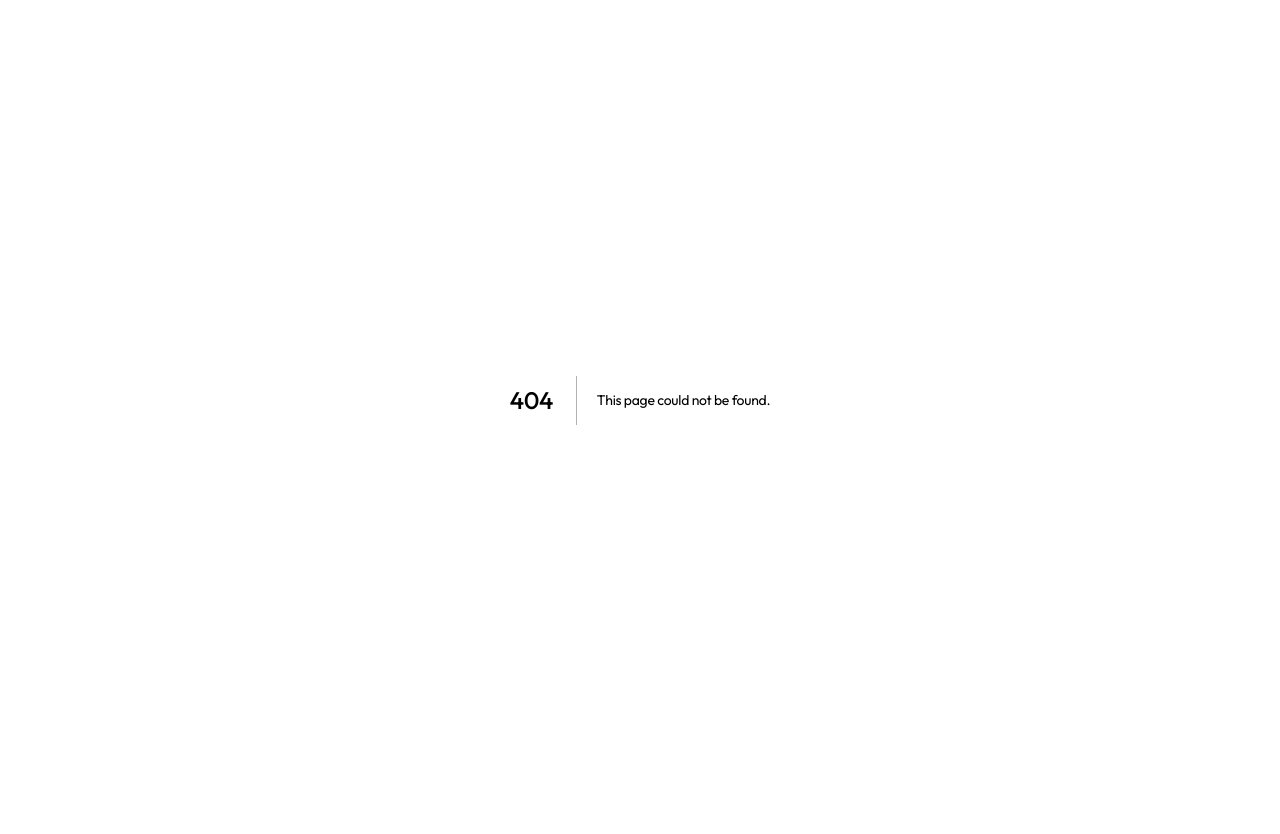
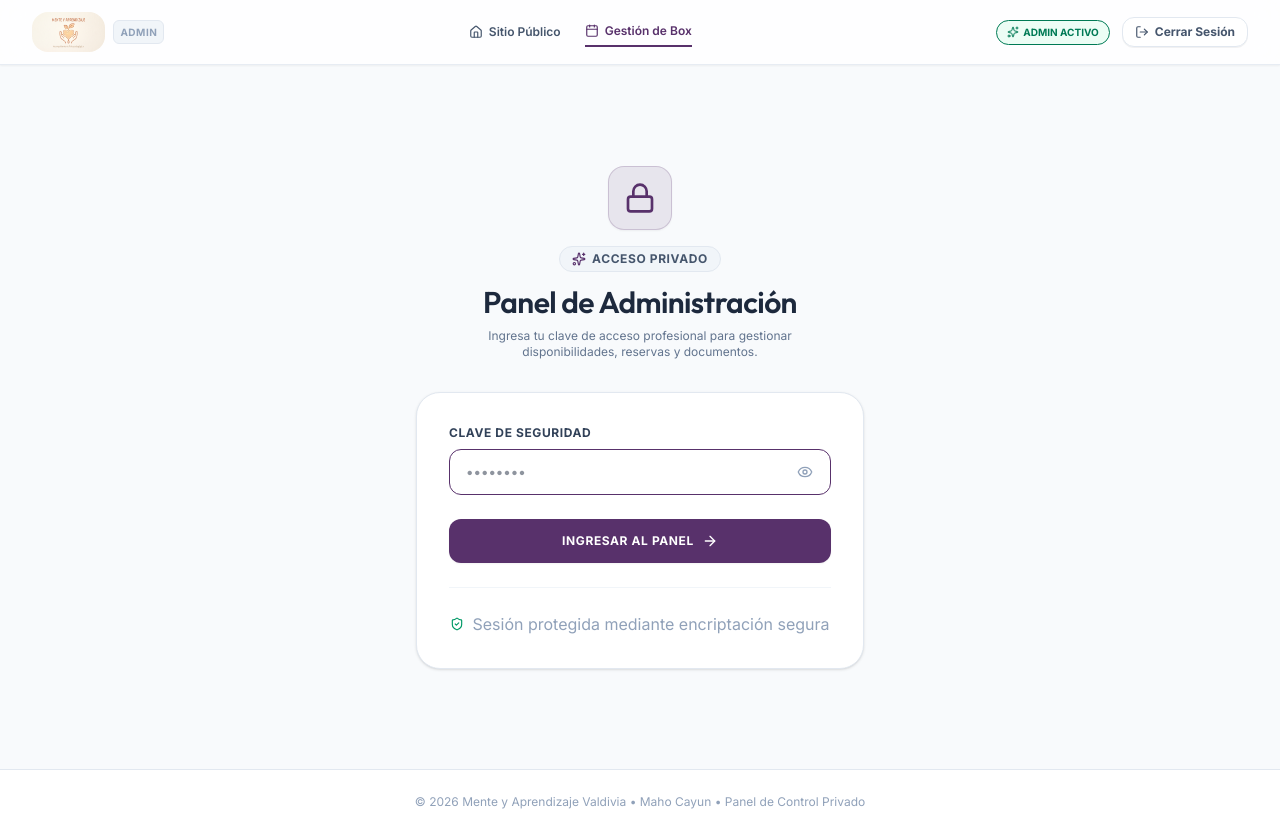
Before and after one commit to joacos/maho, a Next.js app: page /admin/login in a window 1280 px wide. Before the commit this address had no page. Before the commit the page ends 800 px from the top, so only its background shows below. Built offline with nearby package versions, Linux system fonts and the light colour scheme.

Commit message:
Add admin login, authentication middleware and logout feature

```diff
--- /dev/null
+++ b/src/app/admin/_components/LogoutButton.tsx
@@ -0,0 +1,35 @@
+"use client";
+
+import React, { useState } from "react";
+import { useRouter } from "next/navigation";
+import { LogOut } from "lucide-react";
+
+export default function LogoutButton() {
+  const [loading, setLoading] = useState(false);
+  const router = useRouter();
+
+  const handleLogout = async () => {
+    setLoading(true);
+    try {
+      await fetch("/api/admin/logout", { method: "POST" });
+      router.push("/admin/login");
+      router.refresh();
+    } catch {
+      // ignore error
+    } finally {
+      setLoading(false);
+    }
+  };
+
+  return (
+    <button
+      type="button"
+      onClick={handleLogout}
+      disabled={loading}
+      className="inline-flex items-center gap-1.5 px-3 py-1.5 rounded-xl border border-slate-200 bg-white hover:bg-slate-50 text-slate-600 font-sans font-bold text-xs shadow-2xs transition-all hover:text-rose-600 hover:border-rose-200"
+    >
+      <LogOut className="w-3.5 h-3.5" />
+      <span>{loading ? "Saliendo..." : "Cerrar Sesión"}</span>
+    </button>
+  );
+}
--- a/src/app/admin/layout.tsx
+++ b/src/app/admin/layout.tsx
@@ -1,6 +1,7 @@
 import React from "react";
 import Link from "next/link";
 import { Heart, LayoutDashboard, Calendar, Lock, Home, Sparkles } from "lucide-react";
+import LogoutButton from "./_components/LogoutButton";
 
 export const metadata = {
   title: "Admin - Mente y Aprendizaje Valdivia",
@@ -47,11 +48,12 @@ export default function AdminLayout({
               </Link>
             </nav>
 
-            <div className="flex items-center gap-2">
+            <div className="flex items-center gap-3">
               <span className="inline-flex items-center gap-1 px-2.5 py-1 rounded-full bg-emerald-50 text-emerald-700 font-sans font-bold text-[10px] uppercase border border-emerald-250">
                 <Sparkles className="w-3 h-3" />
                 <span>Admin Activo</span>
               </span>
+              <LogoutButton />
             </div>
           </div>
         </div>
--- /dev/null
+++ b/src/app/admin/login/page.tsx
@@ -0,0 +1,131 @@
+"use client";
+
+import React, { useState } from "react";
+import { useRouter } from "next/navigation";
+import { Lock, Eye, EyeOff, Sparkles, AlertCircle, ArrowRight, ShieldCheck } from "lucide-react";
+
+export default function AdminLoginPage() {
+  const [password, setPassword] = useState("");
+  const [showPassword, setShowPassword] = useState(false);
+  const [loading, setLoading] = useState(false);
+  const [error, setError] = useState("");
+  const router = useRouter();
+
+  const handleSubmit = async (e: React.FormEvent) => {
+    e.preventDefault();
+    if (!password) {
+      setError("Por favor ingresa la contraseña.");
+      return;
+    }
+
+    setLoading(true);
+    setError("");
+
+    try {
+      const res = await fetch("/api/admin/login", {
+        method: "POST",
+        headers: { "Content-Type": "application/json" },
+        body: JSON.stringify({ password }),
+      });
+
+      const data = await res.json();
+
+      if (res.ok && data.success) {
+        router.push("/admin");
+        router.refresh();
+      } else {
+        setError(data.error || "Contraseña incorrecta.");
+      }
+    } catch {
+      setError("Ocurrió un error al conectar con el servidor.");
+    } finally {
+      setLoading(false);
+    }
+  };
+
+  return (
+    <div className="min-h-[80vh] flex items-center justify-center py-12 px-4 sm:px-6 lg:px-8">
+      <div className="w-full max-w-md space-y-8">
+        {/* Header Branding */}
+        <div className="text-center flex flex-col items-center">
+          <div className="w-16 h-16 rounded-2xl bg-primary/10 border border-primary/20 flex items-center justify-center text-primary mb-4 shadow-xs">
+            <Lock className="w-8 h-8" />
+          </div>
+
+          <div className="inline-flex items-center gap-1.5 px-3 py-1 rounded-full bg-slate-100 text-slate-600 font-sans font-bold text-xs uppercase tracking-wider mb-3 border border-slate-200">
+            <Sparkles className="w-3.5 h-3.5 text-primary" />
+            <span>Acceso Privado</span>
+          </div>
+
+          <h1 className="font-display text-2xl md:text-3xl font-bold text-slate-800 tracking-tight">
+            Panel de Administración
+          </h1>
+          <p className="font-sans text-xs text-slate-500 mt-2 max-w-xs">
+            Ingresa tu clave de acceso profesional para gestionar disponibilidades, reservas y documentos.
+          </p>
+        </div>
+
+        {/* Login Card */}
+        <div className="bg-white rounded-3xl p-8 border border-slate-200 shadow-sm relative overflow-hidden">
+          {error && (
+            <div className="mb-6 p-4 rounded-2xl bg-rose-50 border border-rose-200 text-rose-700 text-xs font-sans font-semibold flex items-start gap-3">
+              <AlertCircle className="w-4 h-4 shrink-0 mt-0.5" />
+              <span>{error}</span>
+            </div>
+          )}
+
+          <form onSubmit={handleSubmit} className="space-y-6 font-sans">
+            <div>
+              <label className="block text-xs font-bold text-slate-700 uppercase tracking-wider mb-2">
+                Clave de Seguridad
+              </label>
+              <div className="relative">
+                <input
+                  type={showPassword ? "text" : "password"}
+                  value={password}
+                  onChange={(e) => setPassword(e.target.value)}
+                  placeholder="••••••••"
+                  required
+                  autoFocus
+                  className="w-full px-4 py-3 rounded-xl border border-slate-200 bg-slate-50 focus:bg-white focus:outline-none focus:border-primary text-slate-800 text-sm font-medium transition-all pr-12"
+                />
+                <button
+                  type="button"
+                  onClick={() => setShowPassword(!showPassword)}
+                  className="absolute right-3.5 top-1/2 -translate-y-1/2 text-slate-400 hover:text-slate-600 transition-colors p-1"
+                  aria-label={showPassword ? "Ocultar clave" : "Mostrar clave"}
+                >
+                  {showPassword ? (
+                    <EyeOff className="w-4 h-4" />
+                  ) : (
+                    <Eye className="w-4 h-4" />
+                  )}
+                </button>
+              </div>
+            </div>
+
+            <button
+              type="submit"
+              disabled={loading}
+              className="w-full py-3.5 px-6 rounded-xl bg-primary hover:bg-primary-dark text-white font-sans font-bold text-xs uppercase tracking-wider shadow-xs transition-all flex items-center justify-center gap-2 hover:-translate-y-0.5 disabled:opacity-50 disabled:cursor-not-allowed"
+            >
+              {loading ? (
+                <span>Verificando...</span>
+              ) : (
+                <>
+                  <span>Ingresar al Panel</span>
+                  <ArrowRight className="w-4 h-4" />
+                </>
+              )}
+            </button>
+          </form>
+
+          <div className="mt-6 pt-6 border-t border-slate-100 flex items-center justify-center gap-2 text-3xs text-slate-400 font-sans">
+            <ShieldCheck className="w-3.5 h-3.5 text-emerald-600" />
+            <span>Sesión protegida mediante encriptación segura</span>
+          </div>
+        </div>
+      </div>
+    </div>
+  );
+}
--- /dev/null
+++ b/src/app/api/admin/login/route.ts
@@ -0,0 +1,33 @@
+import { NextRequest, NextResponse } from "next/server";
+
+export async function POST(req: NextRequest) {
+  try {
+    const { password } = await req.json();
+
+    const expectedPassword = process.env.ADMIN_PASSWORD || "maho2026";
+
+    if (password === expectedPassword) {
+      const response = NextResponse.json({ success: true, message: "Acceso concedido" });
+
+      response.cookies.set("admin_session", "authenticated", {
+        httpOnly: true,
+        secure: process.env.NODE_ENV === "production",
+        sameSite: "lax",
+        path: "/",
+        maxAge: 60 * 60 * 24 * 7,
+      });
+
+      return response;
+    } else {
+      return NextResponse.json(
+        { success: false, error: "Contraseña incorrecta" },
+        { status: 401 }
+      );
+    }
+  } catch {
+    return NextResponse.json(
+      { success: false, error: "Error procesando la solicitud" },
+      { status: 500 }
+    );
+  }
+}
--- /dev/null
+++ b/src/app/api/admin/logout/route.ts
@@ -0,0 +1,15 @@
+import { NextResponse } from "next/server";
+
+export async function POST() {
+  const response = NextResponse.json({ success: true, message: "Sesión cerrada" });
+
+  response.cookies.set("admin_session", "", {
+    httpOnly: true,
+    secure: process.env.NODE_ENV === "production",
+    sameSite: "lax",
+    path: "/",
+    maxAge: 0,
+  });
+
+  return response;
+}
--- a/src/proxy.ts
+++ b/src/proxy.ts
@@ -1,18 +1,30 @@
 import { NextRequest, NextResponse } from 'next/server';
 
 export function proxy(req: NextRequest) {
+  const { pathname } = req.nextUrl;
+  const adminCookie = req.cookies.get('admin_session')?.value;
+
+  // Protect /admin routes (except /admin/login)
+  if (pathname.startsWith('/admin') && pathname !== '/admin/login') {
+    if (!adminCookie || adminCookie !== 'authenticated') {
+      const loginUrl = new URL('/admin/login', req.url);
+      return NextResponse.redirect(loginUrl);
+    }
+  }
+
+  // Redirect /admin/login to /admin if already logged in
+  if (pathname === '/admin/login') {
+    if (adminCookie === 'authenticated') {
+      const adminUrl = new URL('/admin', req.url);
+      return NextResponse.redirect(adminUrl);
+    }
+  }
+
   return NextResponse.next();
 }
 
 export const config = {
   matcher: [
-    /*
-     * Match all request paths except for the ones starting with:
-     * - api (API routes)
-     * - _next/static (static files)
-     * - _next/image (image optimization files)
-     * - favicon.ico, sitemap.xml, robots.txt (metadata files)
-     */
-    '/((?!api|_next/static|_next/image|favicon.ico|sitemap.xml|robots.txt).*)',
+    '/admin/:path*',
   ],
 };
```
